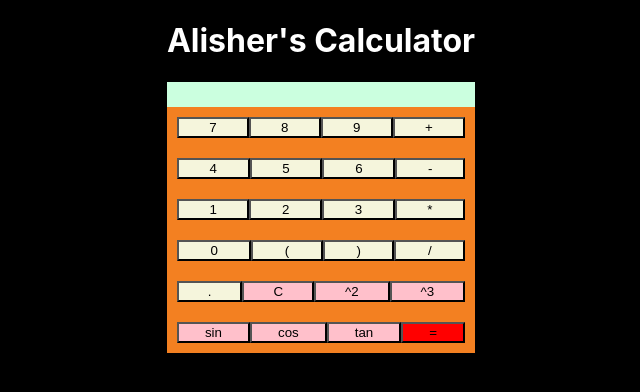
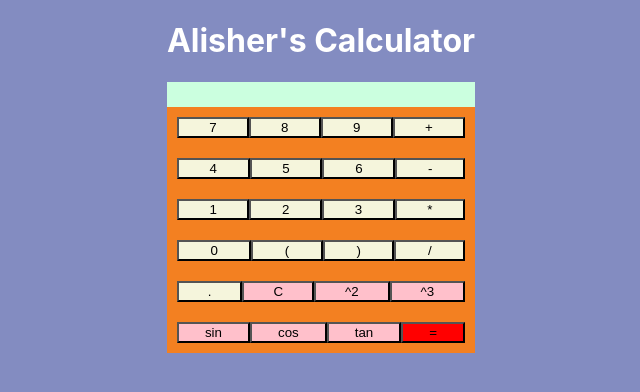
Before and after one commit to apodavonov3616/React-Calculator, a React (Create React App) app in the folder react-calculator/: page / in a window 1280 px wide. Shown: the top 392 px of the page, without its empty margins (319-959 px from the left). Built offline with nearby package versions, Linux system fonts and the light colour scheme.

Commit message:
added more styling

```diff
--- a/react-calculator/src/App.css
+++ b/react-calculator/src/App.css
@@ -1,5 +1,5 @@
 html {
-  background-color: black;
+  background-color: rgba(30, 47, 143, 0.548);
 }
 
 h1 {
--- a/react-calculator/src/Calculator.js
+++ b/react-calculator/src/Calculator.js
@@ -97,8 +97,10 @@ export default class Calculator extends React.Component {
             this.setState({ result: this.state.result += symbol })
         } else {
             this.evaluate()
-            if (['^2', '^3'].includes(symbol)) {
+            if (symbol === '^2') {
                 this.setState({ result: Math.pow(this.state.result, 2) })
+            } else if (symbol === '^3') {
+                this.setState({ result: Math.pow(this.state.result, 3) })
             } else if (symbol === 'sin') {
                 this.setState({ result: Math.round(Math.sin(this.state.result * Math.PI / 180) * 1000000000) / (1000000000) })
             } else if (symbol === 'cos') {
```
